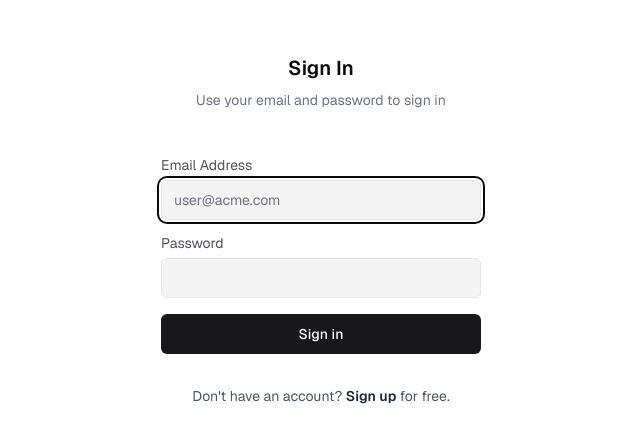
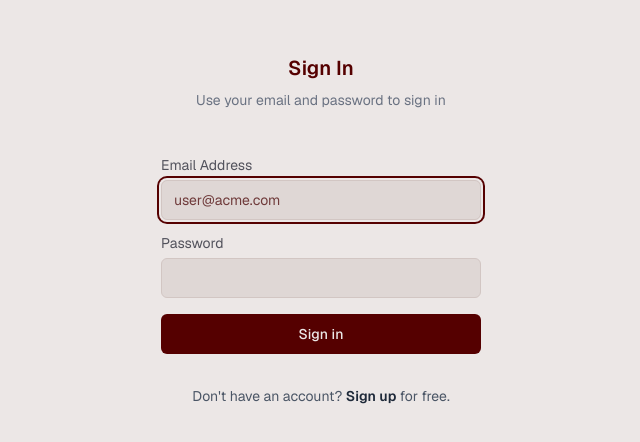
Before and after one commit to mohdLabadi/dam-data-and-dates, a Next.js app: page /login in a window 1280 px wide. Shown: the part 170-612 px from the top of the page, without its empty margins (319-959 px from the left). Built offline with nearby package versions, Linux system fonts and the light colour scheme; no server answers; what bcrypt-ts would draw is missing.

Commit message:
Update color scheme

```diff
--- a/app/globals.css
+++ b/app/globals.css
@@ -13,78 +13,78 @@
 
 /* define design tokens (light mode) */
 :root {
-  --background: hsl(0 0% 100%);
-  --foreground: hsl(240 10% 3.9%);
-  --card: hsl(0 0% 100%);
-  --card-foreground: hsl(240 10% 3.9%);
-  --popover: hsl(0 0% 100%);
-  --popover-foreground: hsl(240 10% 3.9%);
-  --primary: hsl(240 5.9% 10%);
-  --primary-foreground: hsl(0 0% 98%);
-  --secondary: hsl(240 4.8% 95.9%);
-  --secondary-foreground: hsl(240 5.9% 10%);
-  --muted: hsl(240 4.8% 95.9%);
-  --muted-foreground: hsl(240 3.8% 46.1%);
-  --accent: hsl(240 4.8% 95.9%);
-  --accent-foreground: hsl(240 5.9% 10%);
+  --background: #ece7e6;
+  --foreground: #550000;
+  --card: #ece7e6;
+  --card-foreground: #550000;
+  --popover: #ece7e6;
+  --popover-foreground: #550000;
+  --primary: #550000;
+  --primary-foreground: #ece7e6;
+  --secondary: #dfd7d5;
+  --secondary-foreground: #550000;
+  --muted: #dfd7d5;
+  --muted-foreground: #6f3a3a;
+  --accent: #550000;
+  --accent-foreground: #ece7e6;
   --destructive: hsl(0 84.2% 60.2%);
   --destructive-foreground: hsl(0 0% 98%);
-  --border: hsl(240 5.9% 90%);
-  --input: hsl(240 5.9% 90%);
-  --ring: hsl(240 10% 3.9%);
+  --border: #c5b7b4;
+  --input: #d2c6c3;
+  --ring: #550000;
   --chart-1: hsl(12 76% 61%);
   --chart-2: hsl(173 58% 39%);
   --chart-3: hsl(197 37% 24%);
   --chart-4: hsl(43 74% 66%);
   --chart-5: hsl(27 87% 67%);
-  --sidebar-background: hsl(0 0% 98%);
-  --sidebar-foreground: hsl(240 5.3% 26.1%);
-  --sidebar-primary: hsl(240 5.9% 10%);
-  --sidebar-primary-foreground: hsl(0 0% 98%);
-  --sidebar-accent: hsl(240 4.8% 95.9%);
-  --sidebar-accent-foreground: hsl(240 5.9% 10%);
-  --sidebar-border: hsl(220 13% 91%);
-  --sidebar-ring: hsl(217.2 91.2% 59.8%);
+  --sidebar-background: #ece7e6;
+  --sidebar-foreground: #550000;
+  --sidebar-primary: #550000;
+  --sidebar-primary-foreground: #ece7e6;
+  --sidebar-accent: #550000;
+  --sidebar-accent-foreground: #ece7e6;
+  --sidebar-border: #c5b7b4;
+  --sidebar-ring: #550000;
   /* border radius unit */
   --radius: 0.5rem;
-  --sidebar: hsl(0 0% 98%);
+  --sidebar: #ece7e6;
 }
 
 /* define design tokens (dark mode) */
 .dark {
-  --background: hsl(240 10% 3.9%);
-  --foreground: hsl(0 0% 98%);
-  --card: hsl(240 10% 3.9%);
-  --card-foreground: hsl(0 0% 98%);
-  --popover: hsl(240 10% 3.9%);
-  --popover-foreground: hsl(0 0% 98%);
-  --primary: hsl(0 0% 98%);
-  --primary-foreground: hsl(240 5.9% 10%);
-  --secondary: hsl(240 3.7% 15.9%);
-  --secondary-foreground: hsl(0 0% 98%);
-  --muted: hsl(240 3.7% 15.9%);
-  --muted-foreground: hsl(240 5% 64.9%);
-  --accent: hsl(240 3.7% 15.9%);
-  --accent-foreground: hsl(0 0% 98%);
+  --background: #ece7e6;
+  --foreground: #550000;
+  --card: #ece7e6;
+  --card-foreground: #550000;
+  --popover: #ece7e6;
+  --popover-foreground: #550000;
+  --primary: #550000;
+  --primary-foreground: #ece7e6;
+  --secondary: #dfd7d5;
+  --secondary-foreground: #550000;
+  --muted: #dfd7d5;
+  --muted-foreground: #6f3a3a;
+  --accent: #550000;
+  --accent-foreground: #ece7e6;
   --destructive: hsl(0 62.8% 30.6%);
   --destructive-foreground: hsl(0 0% 98%);
-  --border: hsl(240 3.7% 15.9%);
-  --input: hsl(240 3.7% 15.9%);
-  --ring: hsl(240 4.9% 83.9%);
+  --border: #c5b7b4;
+  --input: #d2c6c3;
+  --ring: #550000;
   --chart-1: hsl(220 70% 50%);
   --chart-2: hsl(160 60% 45%);
   --chart-3: hsl(30 80% 55%);
   --chart-4: hsl(280 65% 60%);
   --chart-5: hsl(340 75% 55%);
-  --sidebar-background: hsl(240 5.9% 10%);
-  --sidebar-foreground: hsl(240 4.8% 95.9%);
-  --sidebar-primary: hsl(224.3 76.3% 48%);
-  --sidebar-primary-foreground: hsl(0 0% 100%);
-  --sidebar-accent: hsl(240 3.7% 15.9%);
-  --sidebar-accent-foreground: hsl(240 4.8% 95.9%);
-  --sidebar-border: hsl(240 3.7% 15.9%);
-  --sidebar-ring: hsl(217.2 91.2% 59.8%);
-  --sidebar: hsl(240 5.9% 10%);
+  --sidebar-background: #ece7e6;
+  --sidebar-foreground: #550000;
+  --sidebar-primary: #550000;
+  --sidebar-primary-foreground: #ece7e6;
+  --sidebar-accent: #550000;
+  --sidebar-accent-foreground: #ece7e6;
+  --sidebar-border: #c5b7b4;
+  --sidebar-ring: #550000;
+  --sidebar: #ece7e6;
 }
 
 /* define theme */
--- a/components/message.tsx
+++ b/components/message.tsx
@@ -144,7 +144,7 @@ const PurePreviewMessage = ({
                   <div key={key}>
                     <MessageContent
                       className={cn({
-                        "wrap-break-word w-fit rounded-2xl px-3 py-2 text-right text-white":
+                        "wrap-break-word w-fit rounded-2xl px-3 py-2 text-right text-[#ece7e6]":
                           message.role === "user",
                         "bg-transparent px-0 py-0 text-left":
                           message.role === "assistant",
@@ -152,7 +152,7 @@ const PurePreviewMessage = ({
                       data-testid="message-content"
                       style={
                         message.role === "user"
-                          ? { backgroundColor: "#006cff" }
+                          ? { backgroundColor: "#550000" }
                           : undefined
                       }
                     >
```
